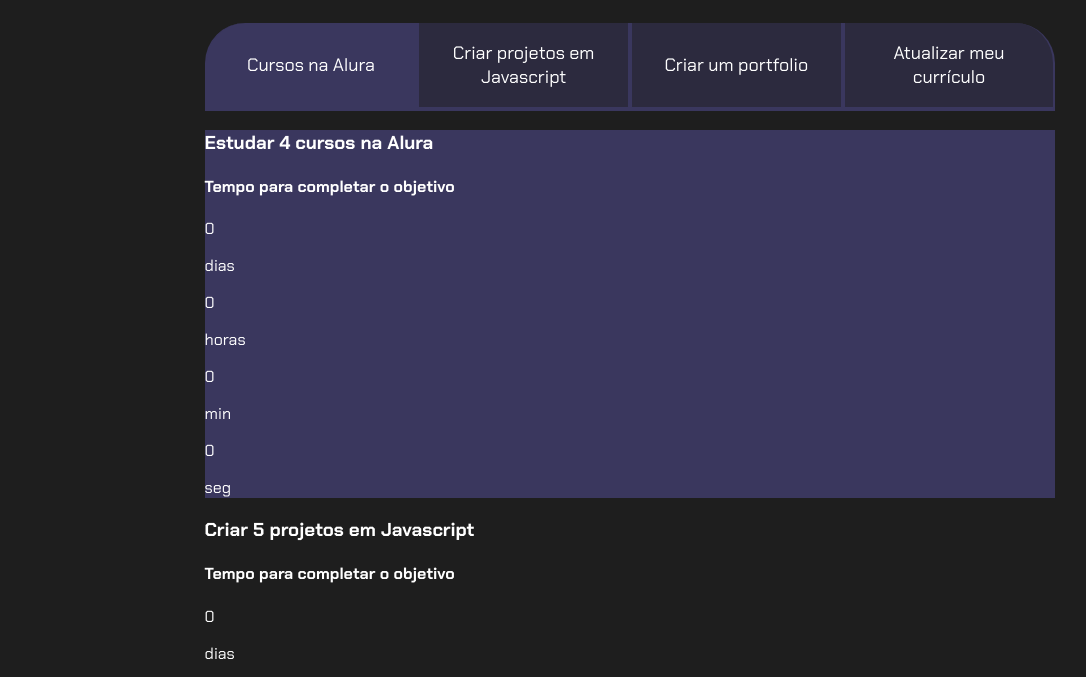
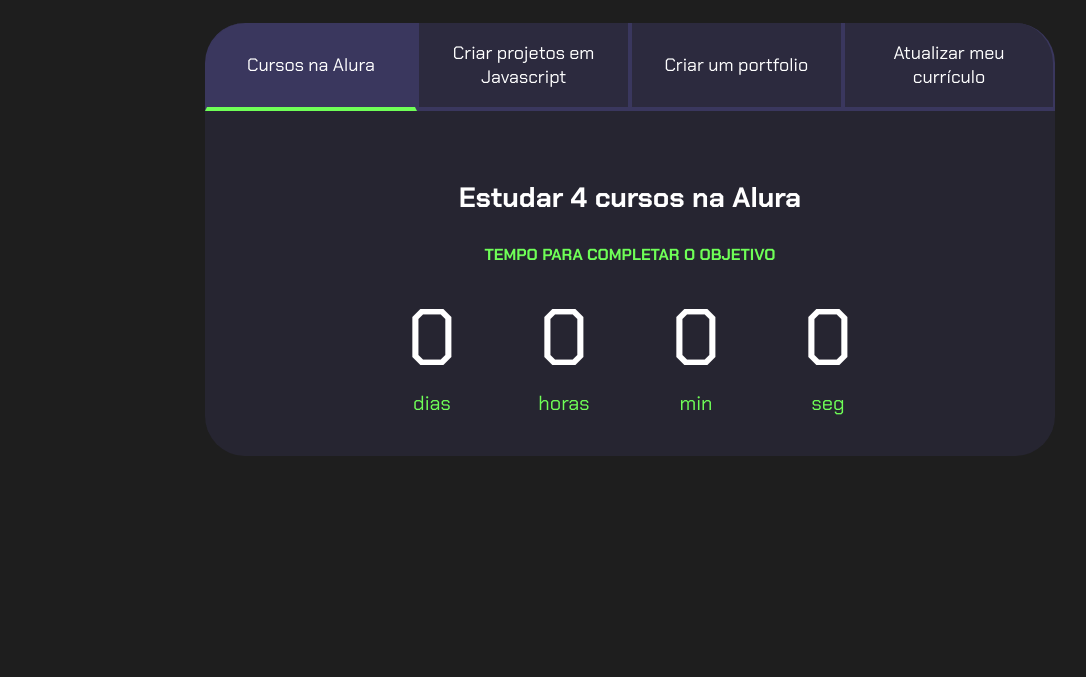
Before and after one commit to kilycz/solaris, a plain HTML site: page index.html in a window 1280 px wide. Shown: the part 80-757 px from the top of the page, without its empty margins (10-1096 px from the left). Drawn offline with Linux system fonts and the light colour scheme.

Commit message:
Update style.css

```diff
--- a/style.css
+++ b/style.css
@@ -36,8 +36,9 @@
     color: var(--verde);
 }
 
+
 .botao {
-    font-family: "Chakra Petch", sans-serif;
+    font-family: 'Chakra Petch', sans-serif;
     background-color: var(--botao-inativo);
     color: var(--branco);
     display: flex;
@@ -59,19 +60,72 @@
 .botoes {
     display: block;
 }
-.ativo {
+
+.botao.ativo {
     background-color: var(--botao-ativo);
-    border-bottom: 4px solid var (--verde);
+    border-bottom: 4px solid var(--verde);
 }
 
+.abas-textos {
+    background-color: var(--texto-fundo);
+    padding: 40px;
+    border-radius: 0 0 40px 40px;
+}
+
+.aba-conteudo.ativo {
+    display: block;
+}
+
+.aba-conteudo {
+    display: none;
+}
+
+.aba-conteudo-titulo-principal {
+    font-size: 28px;
+    text-align: center;
+}
+
+.aba-conteudo-titulo-secundario {
+    text-align: center;
+    color: var(--verde);
+    text-transform: uppercase;
+}
+
+.contador {
+    display: flex;
+    justify-content: center;
+    flex-wrap: wrap;
+}
+
+.contador-digito {
+    padding: 0 16px;
+    text-align: center;
+    min-width: 100px;
+}
+
+.contador-digito-numero {
+    font-size: 80px;
+    margin: 0;
+
+}
+
+.contador-digito-texto {
+    color: var(--verde);
+    font-size: 20px;
+    margin: 0;
+
+}
 
 @media screen and (min-width: 768px) {
     .botoes {
         display: flex;
     }
+
     .botao:first-child {
         border-radius: 40px 0 0 0;
     }
+
     .botao:last-child {
         border-radius: 0 40px 0 0;
     }
+}
```
Lines whose indentation alone changed are shown as unchanged.
